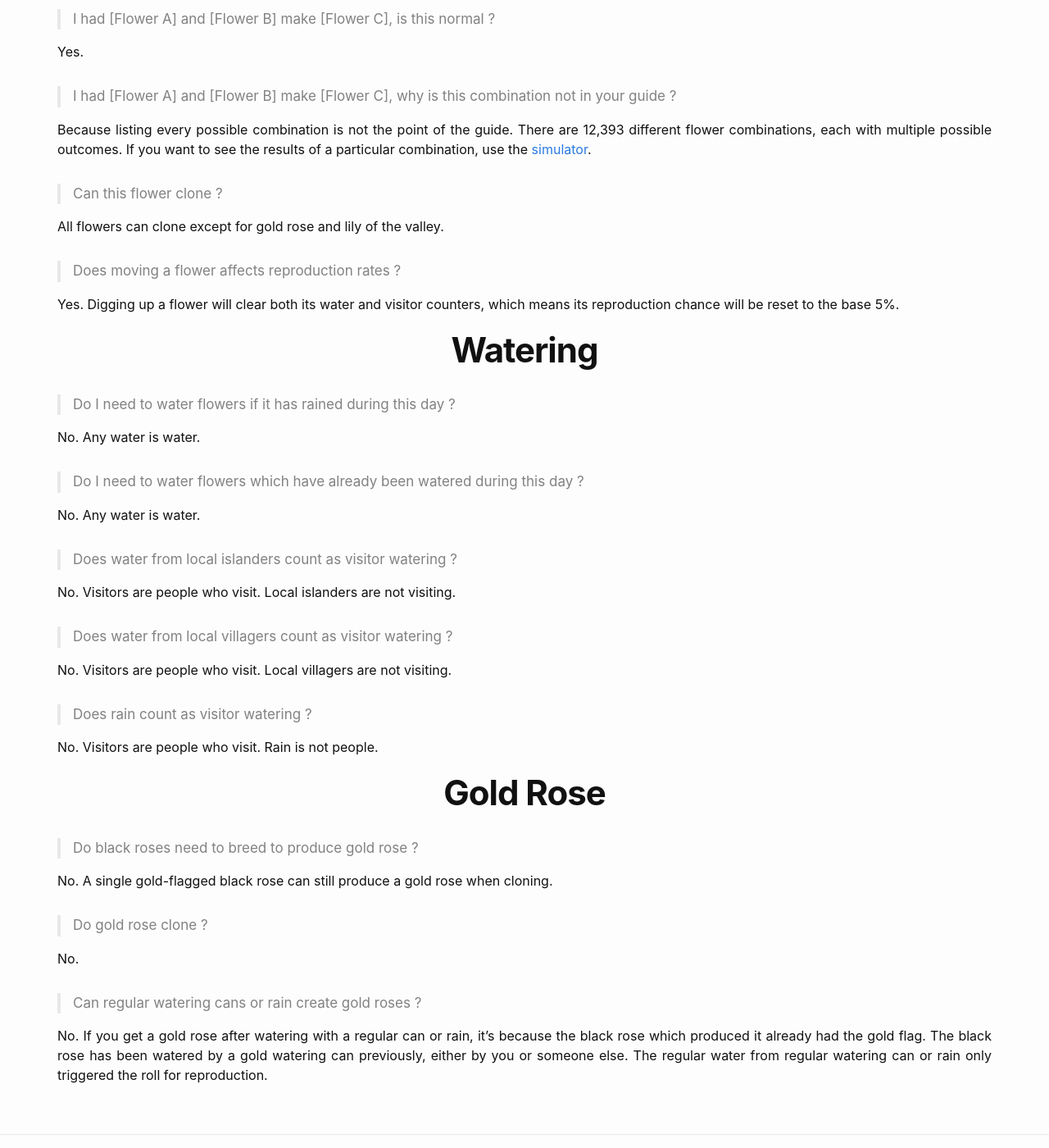
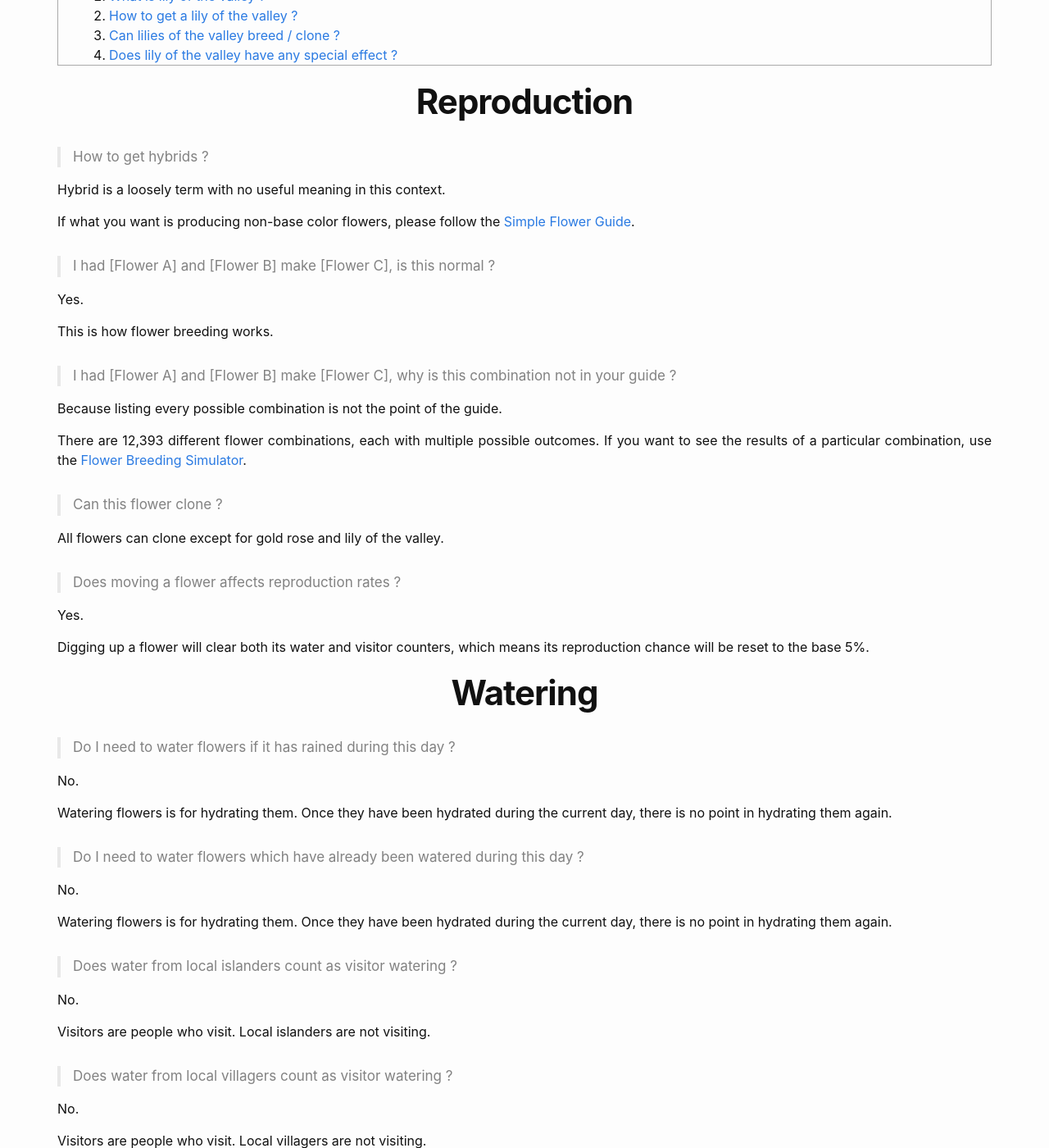
Before and after one commit to aiterusawato/satogu, a Jekyll site: the page built from acnh/flowers/faq.md, in a window 1280 px wide and 1400 px high, scrolled down 859 px. Shown: the whole window at 82% size. Built offline with Jekyll 4.4.1, drawn with Linux system fonts in a browser that asks for light colours; some of the changed text lies outside the part shown.

Commit message:
Update faq.md

```diff
--- a/acnh/flowers/faq.md
+++ b/acnh/flowers/faq.md
@@ -7,13 +7,23 @@
 {:toc}
 # Reproduction
 
+> ###### How to get hybrids ?
+
+Hybrid is a loosely term with no useful meaning in this context.
+
+If what you want is producing non-base color flowers, please follow the [Simple Flower Guide](https://aiterusawato.github.io/satogu/acnh/flowers/simple.html).
+
 > ###### I had [Flower A] and [Flower B] make [Flower C], is this normal ?
 
 Yes.
 
+This is how flower breeding works.
+
 > ###### I had [Flower A] and [Flower B] make [Flower C], why is this combination not in your guide ?
 
-Because listing every possible combination is not the point of the guide. There are 12,393 different flower combinations, each with multiple possible outcomes. If you want to see the results of a particular combination, use the [simulator](https://gardenscience.ac/).
+Because listing every possible combination is not the point of the guide.
+
+There are 12,393 different flower combinations, each with multiple possible outcomes. If you want to see the results of a particular combination, use the [Flower Breeding Simulator](https://gardenscience.ac/).
 
 > ###### Can this flower clone ?
 >
@@ -22,48 +32,94 @@
 
 > ###### Does moving a flower affects reproduction rates ?
 
-Yes. Digging up a flower will clear both its water and visitor counters, which means its reproduction chance will be reset to the base 5%.
+Yes.
+
+Digging up a flower will clear both its water and visitor counters, which means its reproduction chance will be reset to the base 5%.
 
 # Watering
 
 > ###### Do I need to water flowers if it has rained during this day ?
 >
 
-No. Any water is water.
+No.
+
+Watering flowers is for hydrating them. Once they have been hydrated during the current day, there is no point in hydrating them again.
 
 > ###### Do I need to water flowers which have already been watered during this day ?
 >
 
-No. Any water is water.
+No.
+
+Watering flowers is for hydrating them. Once they have been hydrated during the current day, there is no point in hydrating them again.
 
 > ###### Does water from local islanders count as visitor watering ?
 >
 
-No. Visitors are people who visit. Local islanders are not visiting.
+No.
+
+Visitors are people who visit. Local islanders are not visiting.
 
 > ###### Does water from local villagers count as visitor watering ?
 >
 
-No. Visitors are people who visit. Local villagers are not visiting.
+No.
+
+Visitors are people who visit. Local villagers are not visiting.
 
 > ###### Does rain count as visitor watering ?
 >
 
-No. Visitors are people who visit. Rain is not people.
+No.
+
+Visitors are people who visit. Rain is not people.
 
 # Gold Rose
 
-> ###### Do black roses need to breed to produce gold rose ?
->
+> ###### How to get a gold rose ?
 
-No. A single gold-flagged black rose can still produce a gold rose when cloning.
+Have a black rose directly watered by a golden watering can.
 
-> ###### Do gold rose clone ?
+The golden watering can waters a three-by-three area, and if a black rose is on the center tile of that area, it will receive a hidden attribute called the gold flag. When a black rose with the gold flag reproduces, it will have 50% chance of consuming its gold flag to produce a gold rose instead of regular offspring.
+
+A black rose will keep its gold flag until producing a gold rose, even when moved or given to another player.
+
+> ###### Does a black rose have to breed in order to produce a gold rose ?
 >
 
 No.
 
-> ###### Can regular watering cans or rain create gold roses ?
+ When a black rose with the gold flag reproduces, it will have 50% chance of consuming its gold flag to produce a gold rose instead of regular offspring, regardless of the reproduction mode (cloning or breeding).
+
+> ###### Can gold roses clone ?
 >
 
-No. If you get a gold rose after watering with a regular can or rain, it's because the black rose which produced it already had the gold flag. The black rose has been watered by a gold watering can previously, either by you or someone else. The regular water from regular watering can or rain only triggered the roll for reproduction.
+No.
+
+> ###### Can regular watering cans or rain produce gold roses ?
+>
+
+No.
+
+If you get a gold rose from a black rose watered by a regular can or by rain, it's because that black rose already had the gold flag in the first place, which means it had been watered by a golden watering can previously, either by you or by another player. The regular water from regular watering can or rain only triggered the roll for reproduction.
+
+# Lily of the Valley
+
+> ###### What is lily of the valley ?
+
+Lily of the valley is a special flower.
+
+It cannot reproduce, plucked or trampled, and has no known effect.
+
+> ###### How to get a lily of the valley ?
+
+Have your island reach a five-star rating and wait.
+
+As long as your island has a five-star rating, lilies of the valley will have a chance to spawn in front of your island's cliffs during the daily refresh.
+
+> ###### Can lilies of the valley breed / clone ?
+
+No.
+
+> ###### Does lily of the valley have any special effect ?
+
+Not as far as we know.
```
